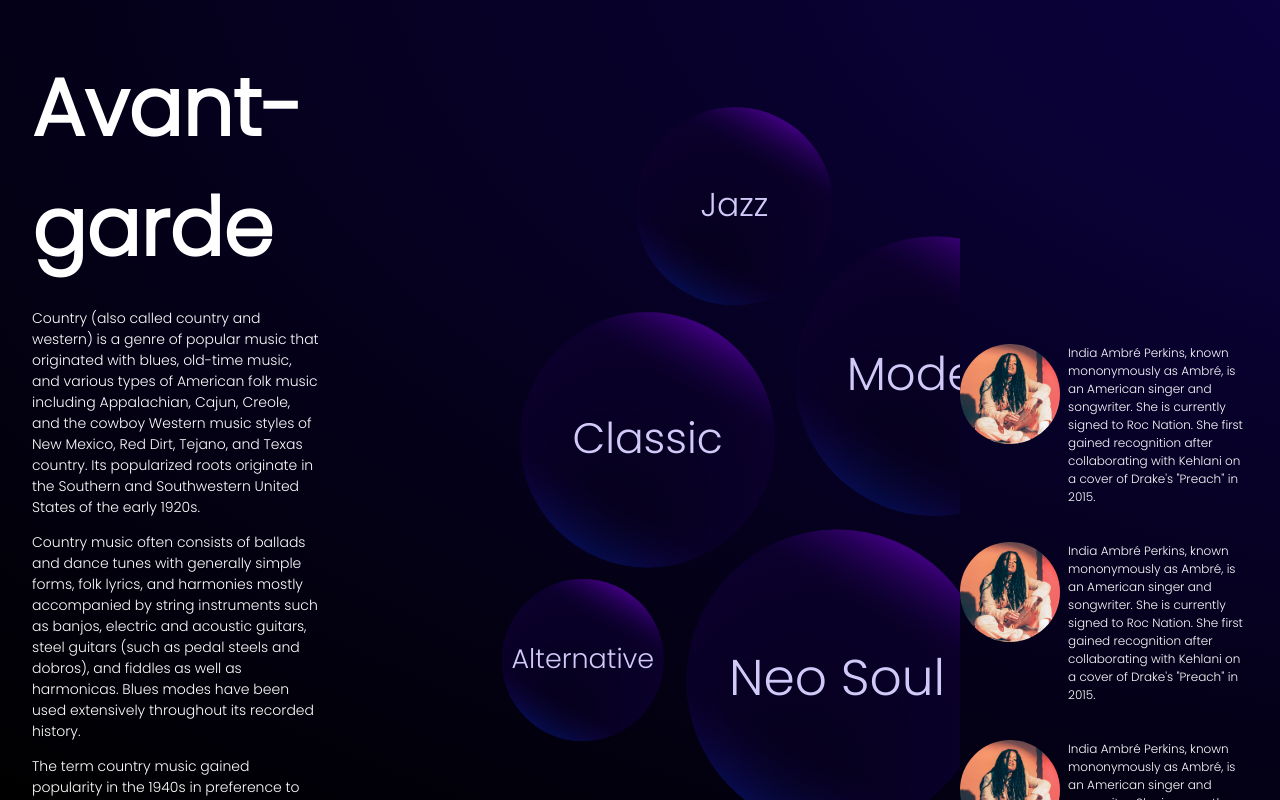
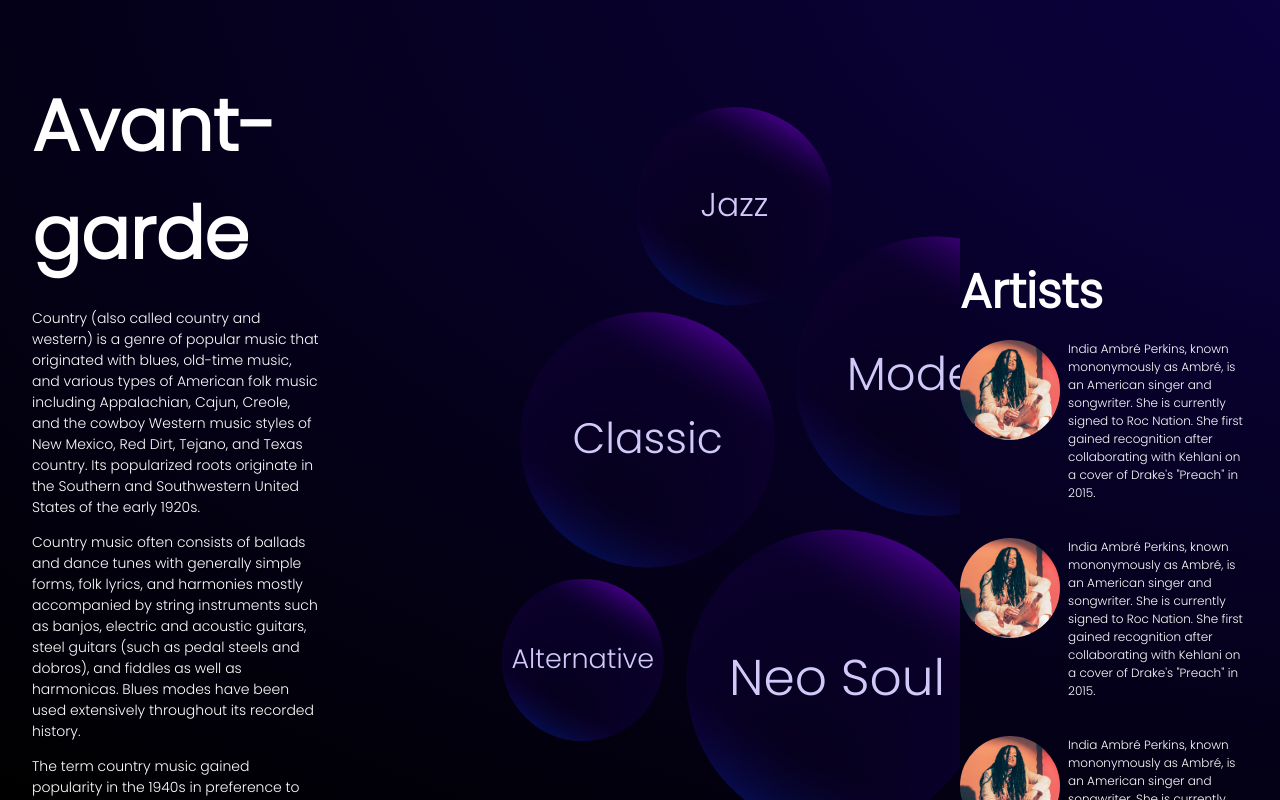
Before and after one commit to jae-jpg/genre-project, a React (Create React App) app: page /genre/Avant-garde in a window 1280 px wide. Shown: the top 800 px of the page. Built offline with nearby package versions, Linux system fonts and the light colour scheme.

Commit message:
add Artist page and add transitions

```diff
--- a/src/App.css
+++ b/src/App.css
@@ -16,3 +16,8 @@ body {
   align-items: center;
   justify-content: center;
 }
+
+a {
+  text-decoration: none;
+  color: white;
+}
--- a/src/App.js
+++ b/src/App.js
@@ -6,6 +6,7 @@ import {Switch, Route, useLocation} from 'react-router-dom'
 // Import Components
 import Home from './Home'
 import Genre from './Genre'
+import Artist from './Artist'
 
 const App = () => {
   const location = useLocation()
@@ -13,6 +14,7 @@ const App = () => {
     <AnimatePresence exitBeforeEnter>
       <Switch location={location} key={location.pathname}>
         <Route path="/genre/:genre" component={Genre} />
+        <Route path="/artist/:artist" component={Artist} />
         <Route path="/" component={Home} />
       </Switch>
     </AnimatePresence>
--- /dev/null
+++ b/src/Artist.js
@@ -0,0 +1,46 @@
+import React from 'react'
+import ambre from './ambre-square.png'
+
+import Page from './Page'
+
+const Artist = (props) => {
+    const style = {marginRight: 20, fontSize: 20}
+    return (
+    <Page>
+        <div style={{width: '100%', height: '100%', display: 'flex', flexDirection: 'row', padding: 100, paddingRight: 0, boxSizing: 'border-box'}}>
+            <div style={{display: 'flex', flexDirection: 'column', width: '50%', overflow: 'scroll'}}>
+                <img style={{height: 250, width: 250, borderRadius: '50%', height: '300px', marginRight: 36}} src={ambre} />
+                <h1 style={{marginBottom: 0, marginTop: 20, fontSize: 72}}>Ambré</h1>
+                <div>
+                    <p>India Ambré Perkins, known mononymously as Ambré, is an American singer and songwriter. She is currently signed to Roc Nation. She has released two full-length projects with Wanderlust (2015) and 2090's (2016). Her debut major label EP, Pulp, was released in November 2019, by Roc Nation. She first gained recognition after collaborating with Kehlani on a cover of Drake's "Preach" in 2015. She also co-wrote two tracks ("Changes" and "U") off of H.E.R.'s 2017 self-titled album, which was nominated for multiple Grammy Awards.</p>
+                    <p>India Ambré Perkins was born and raised in New Orleans, Louisiana. At age 4, she entered into the foster care system and went in and out of multiple homes and schools as a child. As a teenager, she joined a church choir and also performed at various talent competitions. At age 17 in 2014, she met producer Erick Bardales and began making music with him.</p>
+                    <p>In April 2016, she released her second mixtape, 2090's, which featured 15 tracks. In October of that year, she released a collaborative single with Kehlani called "No Service in the Hills". Ambré again appeared alongside Kehlani at the latter's "Tsunami Christmas" event in December 2016. In March 2017, Ambré performed at the BUKU Music + Art Project in New Orleans. In August 2017, she released the single, "Must Be The Fall". The following month, she was featured alongside Isaiah Rashad and Joey Purp on the TOKiMONSTA track, "No Way". Also that year, two tracks she co-wrote ("Changes" and "U") appeared on H.E.R.'s self-titled album, which would go on to win the Grammy Award for Best R&B Album in 2019.</p>
+                </div>
+            </div>
+            <div style={{display: 'flex', flexDirection: 'column', width: '50%', justifyContent: 'space-between', alignItems: 'center'}}>
+                <div style={{marginTop: 50}}>
+                    <div style={{display: 'flex'}}>
+                        <h1 style={style}>R&B & Soul</h1>
+                        <h1 style={style}>=&#62;</h1>
+                        <h1 style={style}>Contemporary R&B</h1>
+                    </div>
+                    <div style={{display: 'flex'}}>
+                        <h1 style={style}>R&B & Soul</h1>
+                        <h1 style={style}>=&#62;</h1>
+                        <h1 style={style}>Soul</h1>
+                        <h1 style={style}>=&#62;</h1>
+                        <h1 style={style}>Neo-Soul</h1>
+                    </div>
+                    <div style={{display: 'flex'}}>
+                        <h1 style={style}>R&B & Soul</h1>
+                        <h1 style={style}>=&#62;</h1>
+                        <h1 style={style}>Vocal</h1>
+                    </div>
+                </div>
+                <iframe src="https://open.spotify.com/embed/album/5QgT71gBaAQGuBO8MEF9XK" width="320" height="400" frameborder="0" allowtransparency="true" allow="encrypted-media"></iframe>
+            </div>
+        </div>
+    </Page>
+)}
+
+export default Artist
--- a/src/Artists.js
+++ b/src/Artists.js
@@ -1,25 +1,34 @@
 import React from 'react'
 import ambre from './ambre-square.png'
 import {motion} from 'framer-motion'
+import { Link } from 'react-router-dom'
 
 
 const Artists = () => {
     return (
-    <div style={{height: '100%', paddingTop: '100%', paddingRight: '10%', boxSizing: 'border-box'}}>
-        {[0, 1, 2, 3].map(i => <Artist delay={i / 2.75}/>)}
+    <div style={{height: '100%', paddingTop: '80%', paddingRight: '10%', boxSizing: 'border-box'}}>
+        <motion.h1
+            initial={{y: 600}}
+            animate={{y: 0}}
+            transition={{duration: 2, delay: .25}}
+            style={{marginTop: 0, marginBottom: 12, fontSize: '48px'}}
+        >Artists</motion.h1>
+        {[0, 1, 2, 3].map(i => <Artist delay={i / 2.75} key={i}/>)}
     </div>
 )}
 
 export default Artists
 
 const Artist = ({delay}) => (
+    <Link to="/artist/ambre">
         <motion.div
-        initial={{y: 400}}
+            initial={{y: 600}}
             animate={{y: 0}}
-        transition={{duration: 2, delay: delay}}
-        style={{display: 'flex', marginTop: '24px'}}
+            transition={{duration: 2, delay: .25 + delay}}
+            style={{display: 'flex', marginBottom: '24px'}}
         >
             <img style={{borderRadius: '50%', height: '100px', marginRight: '8px'}} src={ambre} />
             <p style={{fontSize: '12px', marginTop: 0}}>India Ambré Perkins, known mononymously as Ambré, is an American singer and songwriter. She is currently signed to Roc Nation. She first gained recognition after collaborating with Kehlani on a cover of Drake's "Preach" in 2015.</p>
         </motion.div>
+    </Link>
 )
--- a/src/GenreInfo.js
+++ b/src/GenreInfo.js
@@ -1,16 +1,25 @@
 import React from 'react'
+import {motion} from 'framer-motion'
 
 const GenreInfo = ({ genre }) => {
     return (
-    <div style={{height: '100%', paddingTop: '15%', paddingLeft: '10%', boxSizing: 'border-box'}}>
-        <h1 style={{marginTop: 0, marginBottom: 20, fontSize: '80px'}}>{genre}</h1>
+    <motion.div
+        initial={{y: -1000}}
+        animate={{y: 0}}
+        transition={{duration: 2.5, delay: .25}}
+        style={{height: '100%',
+        paddingTop: '72px',
+        paddingLeft: '32px',
+        boxSizing: 'border-box'}}
+    >
+        <h1 style={{marginTop: 0, marginBottom: 20, fontSize: '72px'}}>{genre}</h1>
         <div style={{fontSize: '14px'}}>
             <p>Country (also called country and western) is a genre of popular music that originated with blues, old-time music, and various types of American folk music including Appalachian, Cajun, Creole, and the cowboy Western music styles of New Mexico, Red Dirt, Tejano, and Texas country. Its popularized roots originate in the Southern and Southwestern United States of the early 1920s.</p>
             <p>Country music often consists of ballads and dance tunes with generally simple forms, folk lyrics, and harmonies mostly accompanied by string instruments such as banjos, electric and acoustic guitars, steel guitars (such as pedal steels and dobros), and fiddles as well as harmonicas. Blues modes have been used extensively throughout its recorded history.</p>
             <p>The term country music gained popularity in the 1940s in preference to hillbilly music; it came to encompass Western music, which evolved parallel to hillbilly music from similar roots, in the mid-20th century. In 2009, in the United States, country music was the most listened to rush hour radio genre during the evening commute, and second most popular in the morning commute.</p>
             <p>The term country music is used today to describe many styles and subgenres. The origins of country music are found in the folk music of working class Americans and blue-collar American life. It has been inspired by American popular music, and American folk music which had its roots in Celtic music, early music of the British Isles, singing cowboys, corrido, ranchera, norteño, French folk music, African-American music, and other traditional folk music traditions.</p>
         </div>
-    </div>
+    </motion.div>
 )}
 
 export default GenreInfo
```
Also changed, not shown: 1 other file (tests, documents, lock files or other folders). Lines whose indentation alone changed are shown as unchanged.
